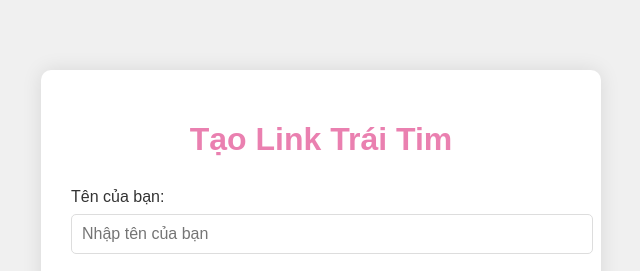
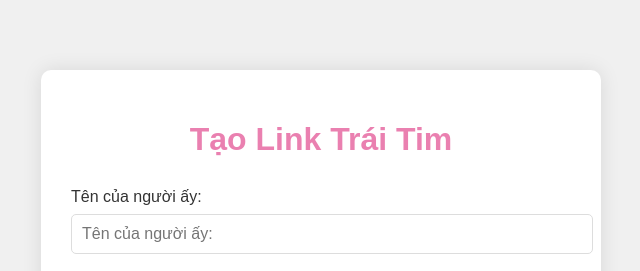
Before and after one commit to hoanggiang20041/heart-animation, a plain HTML site: page shorten.html in a window 1280 px wide. Shown: the top 271 px of the page, 319-959 px from the left. Drawn offline with Linux system fonts and the light colour scheme.

Commit message:
Update shorten.html

```diff
--- a/shorten.html
+++ b/shorten.html
@@ -94,8 +94,8 @@
     <div class="container">
         <h1>Tạo Link Trái Tim</h1>
         <div class="form-group">
-            <label for="nameInput">Tên của bạn:</label>
-            <input type="text" id="nameInput" placeholder="Nhập tên của bạn">
+            <label for="nameInput">Tên của người ấy:</label>
+            <input type="text" id="nameInput" placeholder="Tên của người ấy:">
         </div>
         <div class="form-group">
             <label for="colorPicker">Chọn màu nền:</label>
```
